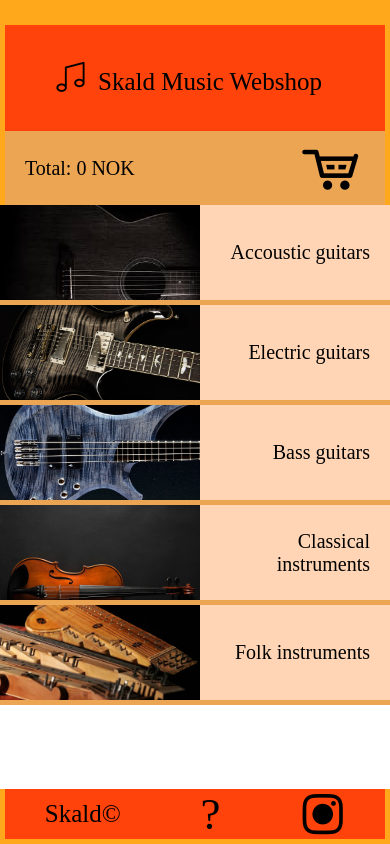
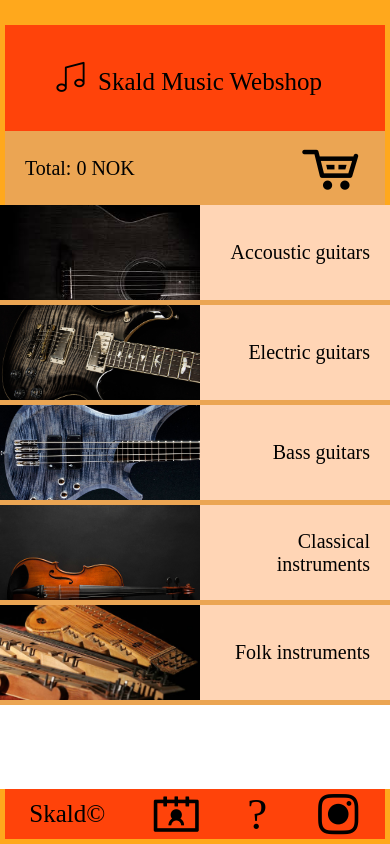
Before and after one commit to Zumwaloro/Mobile-Webshop, a React Native app: screen / in a window 390 px wide. Built offline with nearby package versions, Linux system fonts and the light colour scheme.

Commit message:
Added contacts

```diff
--- a/components/footer.js
+++ b/components/footer.js
@@ -6,6 +6,7 @@ const Footer = () => {
     return(
         <View style={styles.container}>
             <Text style={styles.text}>Skald©</Text>
+            <Icon name="contacts" size={45} color='black' />
             <Icon name="facebook-square" size={45} color='black' />
             <Icon name="instagram" size={45} color='black' />
         </View>
```
